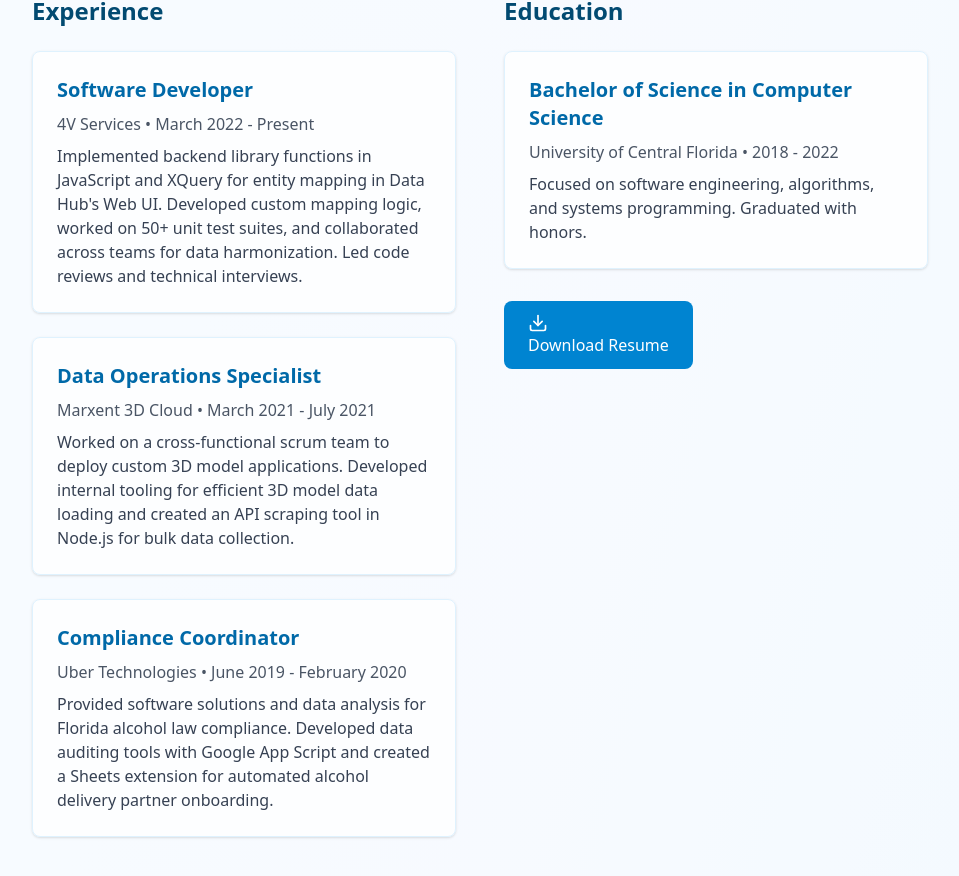
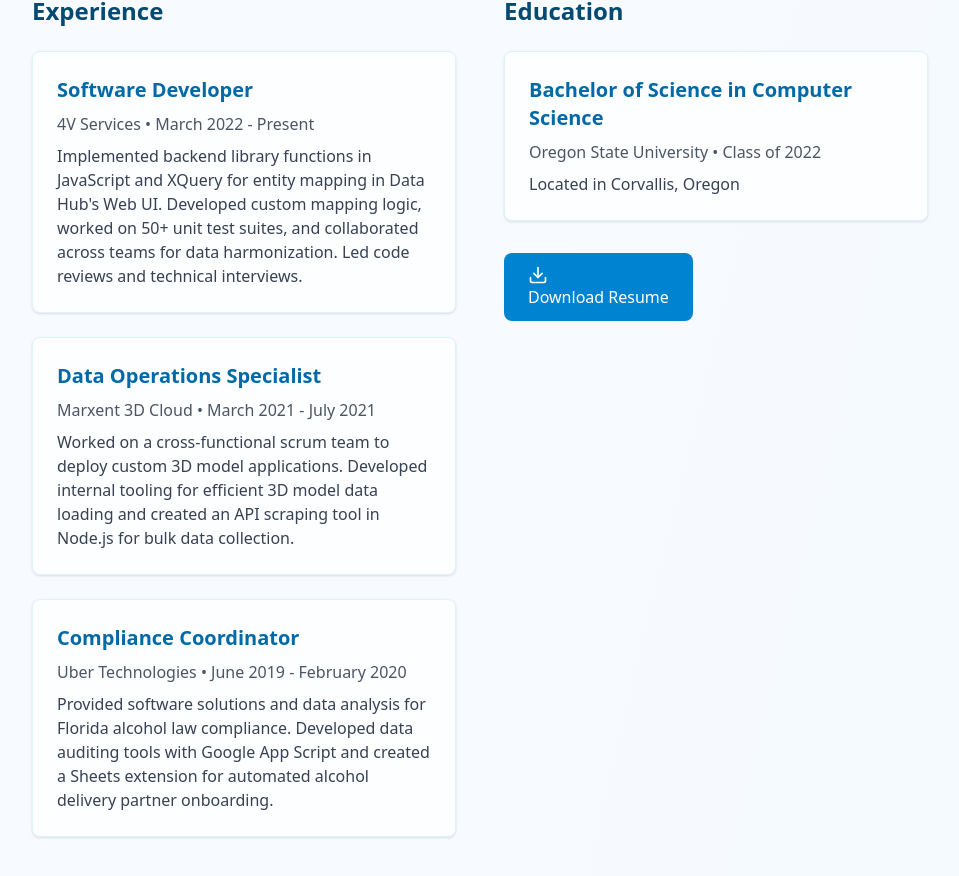
Before and after one commit to gregstula/my-portfolio, a React (Vite) app: page / in a window 1280 px wide. Shown: the part 1573-2449 px from the top of the page, without its empty margins (160-1119 px from the left). Built offline with nearby package versions, Linux system fonts and the light colour scheme.

Commit message:
Update resume info remove vite.svg

```diff
--- a/index.html
+++ b/index.html
@@ -2,7 +2,6 @@
 <html lang="en">
   <head>
     <meta charset="UTF-8" />
-    <link rel="icon" type="image/svg+xml" href="/vite.svg" />
     <meta name="viewport" content="width=device-width, initial-scale=1.0" />
     <title>Greg Stula | Software Developer</title>
   </head>
--- a/src/App.jsx
+++ b/src/App.jsx
@@ -266,12 +266,9 @@ const Portfolio = () => {
                     Bachelor of Science in Computer Science
                   </h4>
                   <p className="text-gray-600 mb-2">
-                    University of Central Florida • 2018 - 2022
+                    Oregon State University • Class of 2022
                   </p>
-                  <p className="text-gray-700">
-                    Focused on software engineering, algorithms, and systems
-                    programming. Graduated with honors.
-                  </p>
+                  <p className="text-gray-700">Located in Corvallis, Oregon</p>
                 </div>
               </div>
               <div className="mt-8">
```
